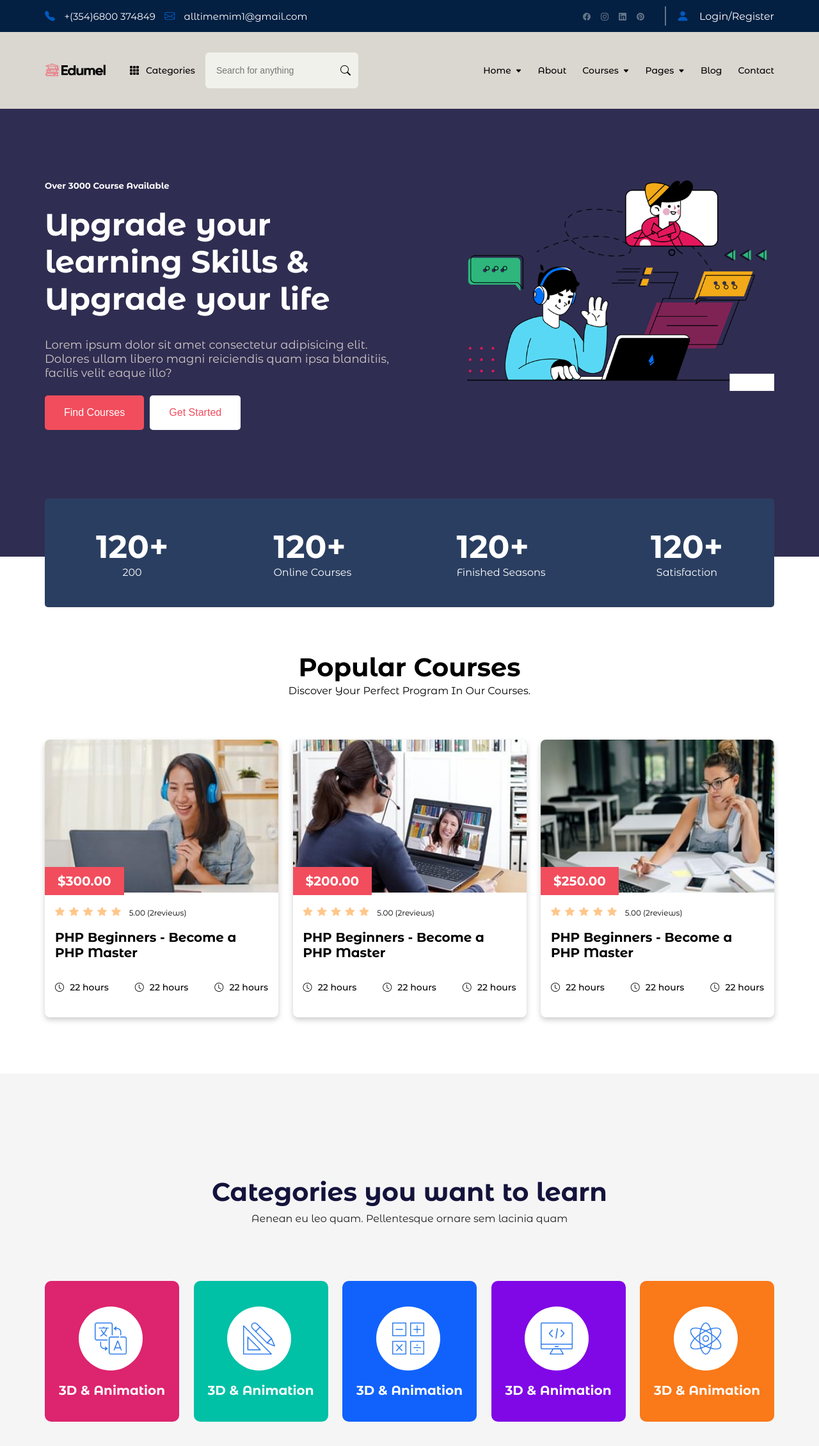
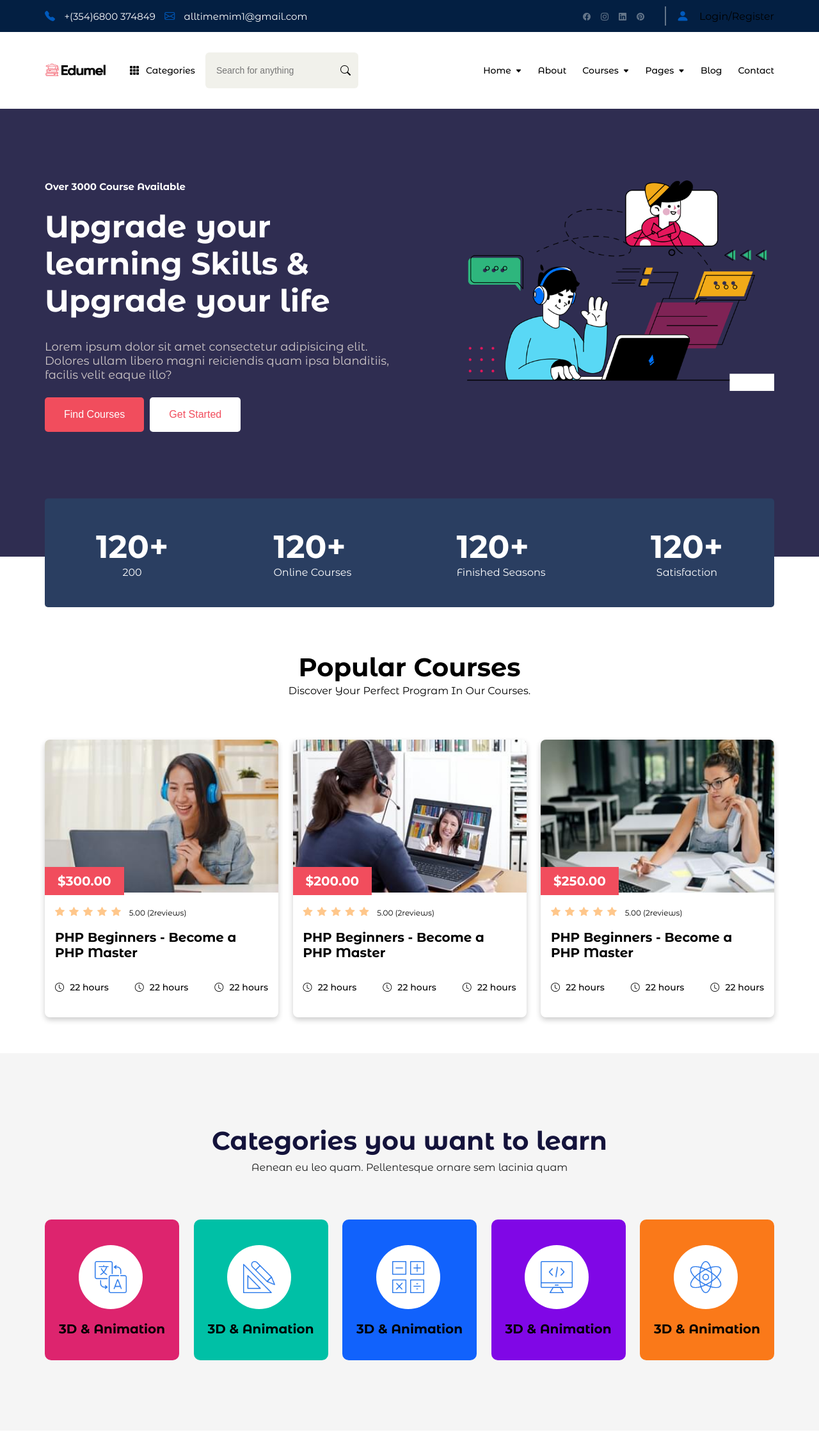
Before and after one commit to hasan-myoffice2/Emudel-Webside, a website: page index.html in a window 1280 px wide. Shown: the whole page at 64% size. After the commit the page ends 2236 px from the top, so only its background shows below. Drawn offline with nearby package versions, Linux system fonts and the light colour scheme.

Commit message:
Color Added

```diff
--- a/assets/sass/main.scss
+++ b/assets/sass/main.scss
@@ -8,7 +8,6 @@
   box-sizing: border-box;
 }
 body {
-  color: #fff;
   font-family: "Montserrat Alternates";
 }
 .top-header {
@@ -79,7 +78,7 @@ body {
 
 // Navabr Section Start
 .navbar-section {
-  background-color: rgb(218, 214, 208);
+  background-color: #fff;
   padding: 2rem 0;
 
   .navbar {
@@ -196,8 +195,12 @@ body {
 
   .hero-header-text {
     padding: 7rem 0;
+    h5 {
+      color: #fff;
+    }
     h1 {
       padding: 1.5rem 0;
+      color: #fff;
     }
     p {
       padding: 0.5rem 0;
@@ -253,6 +256,7 @@ body {
     border-radius: 5px;
     h3 {
       font-size: 50px;
+      color: #fff;
     }
     p {
       text-align: center;
@@ -426,13 +430,14 @@ body {
 
 // Categories Section Start -->
 .categories-section {
-  margin-top: 5rem;
-  padding: 5rem 0;
+  margin-top: 3rem;
+  height: 590px;
+  padding: 3rem 0;
   background-color: #f5f5f5;
 
   .header-text {
     text-align: center;
-    padding: 5rem;
+    padding: 4rem;
     h2 {
       color: #14133b;
     }
@@ -501,5 +506,4 @@ body {
     }
   }
 }
-
 // Categories Section End -->
--- a/assets/sass/variable.scss
+++ b/assets/sass/variable.scss
@@ -22,7 +22,7 @@ h3 {
     font-size: 20px;
 }
 h5 {
-    font-size: 12pxpx;
+    font-size: 15px;
 }
 
 p {
```
Also changed, not shown: css/style.css, 1 other file.
